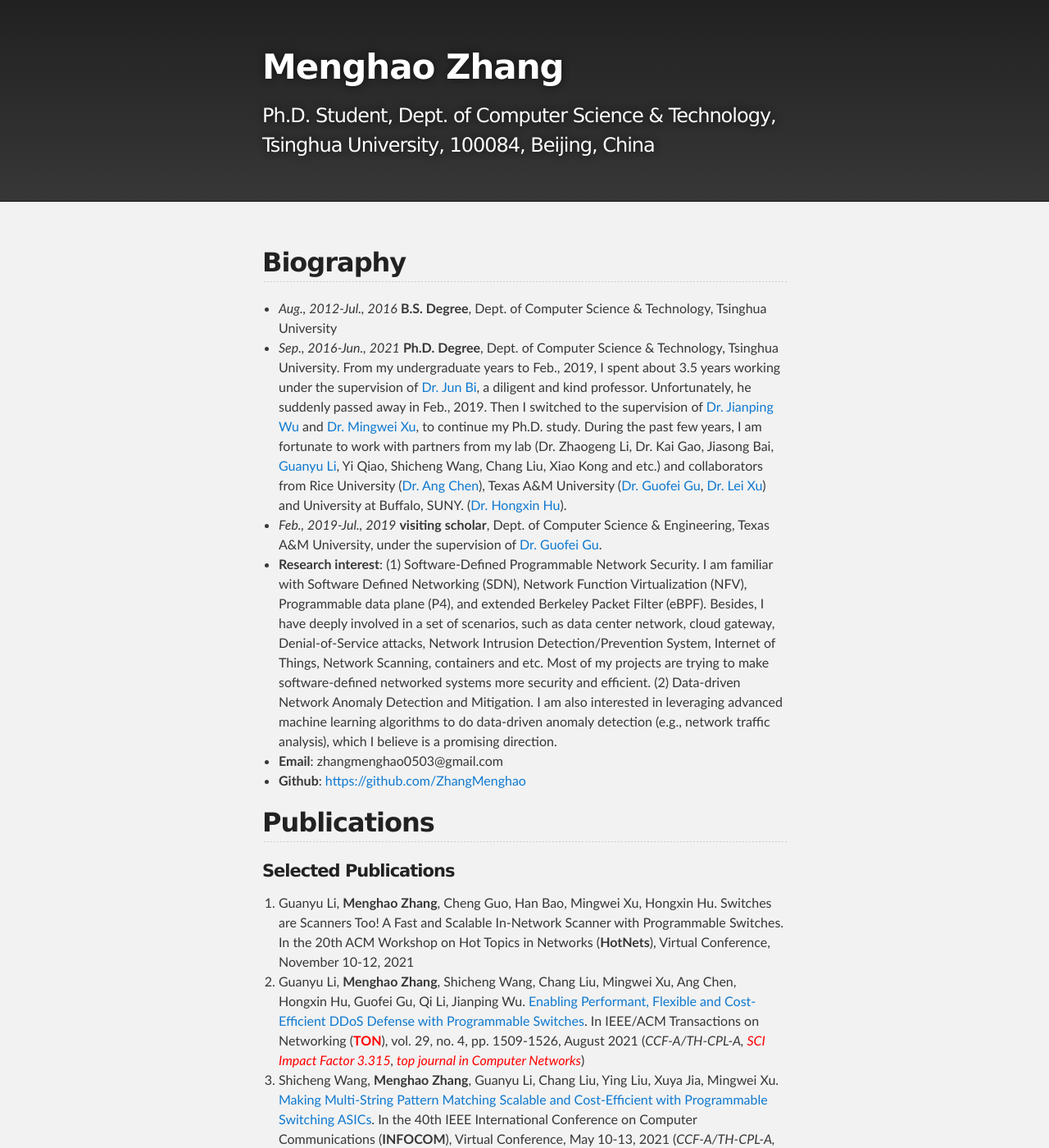
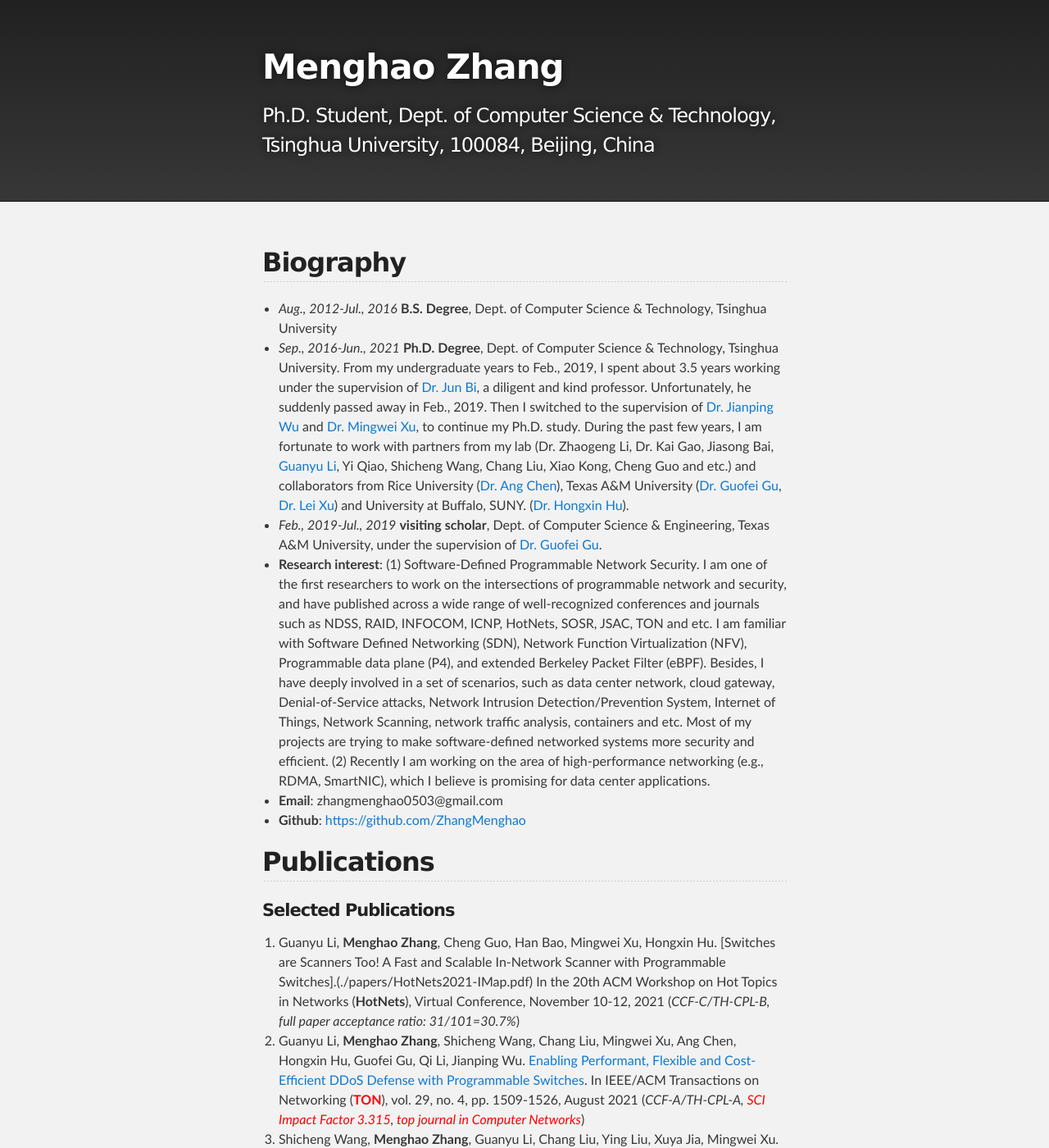
Before and after one commit to zhangmenghao/zhangmenghao.github.io, a Jekyll site: the page built from index.md, in a window 1280 px wide and 1400 px high. Shown: the whole window at 82% size. Built offline with Jekyll 4.4.1, drawn with Linux system fonts in a browser that asks for light colours; some of the changed text lies outside the part shown.

Commit message:
Update bio and Imap

```diff
--- a/index.md
+++ b/index.md
@@ -1,16 +1,16 @@
 ---
 layout: default
 title: "Menghao Zhang"
-description: "Ph.D., Dept. of Computer Science & Technology, Tsinghua University, 100084, Beijing, China"
+description: "Software Engineer, Kuaishou Technology & Joint Post Doc at Tsinghua University and Kuaishou Technology"
 category: Tech
 ---
 
 
 ## Biography
 * *Aug., 2012-Jul., 2016*  **B.S. Degree**, Dept. of Computer Science & Technology, Tsinghua University
-* *Sep., 2016-Jun., 2021*  **Ph.D. Degree**, Dept. of Computer Science & Technology, Tsinghua University. From my undergraduate years to Feb., 2019, I spent about 3.5 years working under the supervision of [Dr. Jun Bi](http://netarchlab.tsinghua.edu.cn/~junbi/), a diligent and kind professor. Unfortunately, he suddenly passed away in Feb., 2019. Then I switched to the supervision of [Dr. Jianping Wu](http://www.cs.tsinghua.edu.cn/publish/csen/4623/2010/20101224194435414856631/20101224194435414856631_.html) and [Dr. Mingwei Xu](http://routing.netlab.edu.cn/tiki-index.php?page=Mingwei+Xu), to continue my Ph.D. study. During the past few years, I am fortunate to work with partners from my lab (Dr. Zhaogeng Li, Dr. Kai Gao, Jiasong Bai, [Guanyu Li](https://guanyu.li/), Yi Qiao, Shicheng Wang, Chang Liu, Xiao Kong and etc.) and collaborators from Rice University ([Dr. Ang Chen](https://www.cs.rice.edu/~angchen/)), Texas A&M University ([Dr. Guofei Gu](http://faculty.cs.tamu.edu/guofei/), [Dr. Lei Xu](http://students.cse.tamu.edu/xray2012/)) and University at Buffalo, SUNY. ([Dr. Hongxin Hu](https://cse.buffalo.edu/~hongxinh/)).
+* *Sep., 2016-Jun., 2021*  **Ph.D. Degree**, Dept. of Computer Science & Technology, Tsinghua University. From my undergraduate years to Feb., 2019, I spent about 3.5 years working under the supervision of [Dr. Jun Bi](http://netarchlab.tsinghua.edu.cn/~junbi/), a diligent and kind professor. Unfortunately, he suddenly passed away in Feb., 2019. Then I switched to the supervision of [Dr. Jianping Wu](http://www.cs.tsinghua.edu.cn/publish/csen/4623/2010/20101224194435414856631/20101224194435414856631_.html) and [Dr. Mingwei Xu](http://routing.netlab.edu.cn/tiki-index.php?page=Mingwei+Xu), to continue my Ph.D. study. During the past few years, I am fortunate to work with partners from my lab (Dr. Zhaogeng Li, Dr. Kai Gao, Jiasong Bai, [Guanyu Li](https://guanyu.li/), Yi Qiao, Shicheng Wang, Chang Liu, Xiao Kong, Cheng Guo and etc.) and collaborators from Rice University ([Dr. Ang Chen](https://www.cs.rice.edu/~angchen/)), Texas A&M University ([Dr. Guofei Gu](http://faculty.cs.tamu.edu/guofei/), [Dr. Lei Xu](http://students.cse.tamu.edu/xray2012/)) and University at Buffalo, SUNY. ([Dr. Hongxin Hu](https://cse.buffalo.edu/~hongxinh/)).
 * *Feb., 2019-Jul., 2019*  **visiting scholar**, Dept. of Computer Science & Engineering, Texas A&M University, under the supervision of [Dr. Guofei Gu](http://faculty.cs.tamu.edu/guofei/).
-* **Research interest**: (1) Software-Defined Programmable Network Security. I am familiar with Software Defined Networking (SDN), Network Function Virtualization (NFV), Programmable data plane (P4), and extended Berkeley Packet Filter (eBPF). Besides, I have deeply involved in a set of scenarios, such as data center network, cloud gateway, Denial-of-Service attacks, Network Intrusion Detection/Prevention System, Internet of Things, Network Scanning, containers and etc. Most of my projects are trying to make software-defined networked systems more security and efficient. (2) Data-driven Network Anomaly Detection and Mitigation. I am also interested in leveraging advanced machine learning algorithms to do data-driven anomaly detection (e.g., network traffic analysis), which I believe is a promising direction.
+* **Research interest**: (1) Software-Defined Programmable Network Security. I am one of the first researchers to work on the intersections of programmable network and security, and have published across a wide range of well-recognized conferences and journals such as NDSS, RAID, INFOCOM, ICNP, HotNets, SOSR, JSAC, TON and etc. I am familiar with Software Defined Networking (SDN), Network Function Virtualization (NFV), Programmable data plane (P4), and extended Berkeley Packet Filter (eBPF). Besides, I have deeply involved in a set of scenarios, such as data center network, cloud gateway, Denial-of-Service attacks, Network Intrusion Detection/Prevention System, Internet of Things, Network Scanning, network traffic analysis, containers and etc. Most of my projects are trying to make software-defined networked systems more security and efficient. (2) Recently I am working on the area of high-performance networking (e.g., RDMA, SmartNIC), which I believe is promising for data center applications.
 * **Email**: zhangmenghao0503@gmail.com
 * **Github**: [https://github.com/ZhangMenghao](https://github.com/ZhangMenghao)
 
@@ -18,10 +18,11 @@ category: Tech
 ## Publications
 <!-- (* indicates that I am the corresponding author) -->
 #### Selected Publications
-8. Guanyu Li, __Menghao Zhang__, Cheng Guo, Han Bao, Mingwei Xu, Hongxin Hu. Switches are Scanners Too! A Fast and Scalable In-Network Scanner with Programmable Switches.
-In the 20th ACM Workshop on Hot Topics in Networks (**HotNets**), Virtual Conference, November 10-12, 2021
-<!-- (*CCF-C/TH-CPL-B, full paper acceptance ratio: 31/101=30.7%*)-->
-7. Guanyu Li, __Menghao Zhang__, Shicheng Wang, Chang Liu, Mingwei Xu, Ang Chen, Hongxin Hu, Guofei Gu, Qi Li, Jianping Wu. [Enabling Performant, Flexible and Cost-Efficient DDoS Defense with Programmable Switches](./papers/ton2021-Poseidon.pdf).
+8. Guanyu Li, __Menghao Zhang__, Cheng Guo, Han Bao, Mingwei Xu, Hongxin Hu.
+[Switches are Scanners Too! A Fast and Scalable In-Network Scanner with Programmable Switches].(./papers/HotNets2021-IMap.pdf)
+In the 20th ACM Workshop on Hot Topics in Networks (**HotNets**), Virtual Conference, November 10-12, 2021 (*CCF-C/TH-CPL-B, full paper acceptance ratio: 31/101=30.7%*)
+7. Guanyu Li, __Menghao Zhang__, Shicheng Wang, Chang Liu, Mingwei Xu, Ang Chen, Hongxin Hu, Guofei Gu, Qi Li, Jianping Wu.
+[Enabling Performant, Flexible and Cost-Efficient DDoS Defense with Programmable Switches](./papers/ton2021-Poseidon.pdf).
 In IEEE/ACM Transactions on Networking (**<font color='red'>TON</font>**), vol. 29, no. 4, pp. 1509-1526, August 2021 (*CCF-A/TH-CPL-A, <font color='red'>SCI Impact Factor 3.315</font>, <font color='red'>top journal in Computer Networks</font>*)
 6. Shicheng Wang, __Menghao Zhang__, Guanyu Li, Chang Liu, Ying Liu, Xuya Jia, Mingwei Xu.
 [Making Multi-String Pattern Matching Scalable and Cost-Efficient with Programmable Switching ASICs](./papers/infocom2021-Bolt.pdf).
@@ -96,7 +97,7 @@
 -->
 
 
-## Professional Services
+<!-- ## Professional Services
 #### Technical Program Committee
 * IEEE International Conference on Computer Communications and Networks (ICCCN), 2021
 * ACM Conference on Data and Application Security and Privacy (CODASPY) poster, 2020, 2021
```
Also changed, not shown: other parts of index.md (+2 -1 lines), 1 other file.
